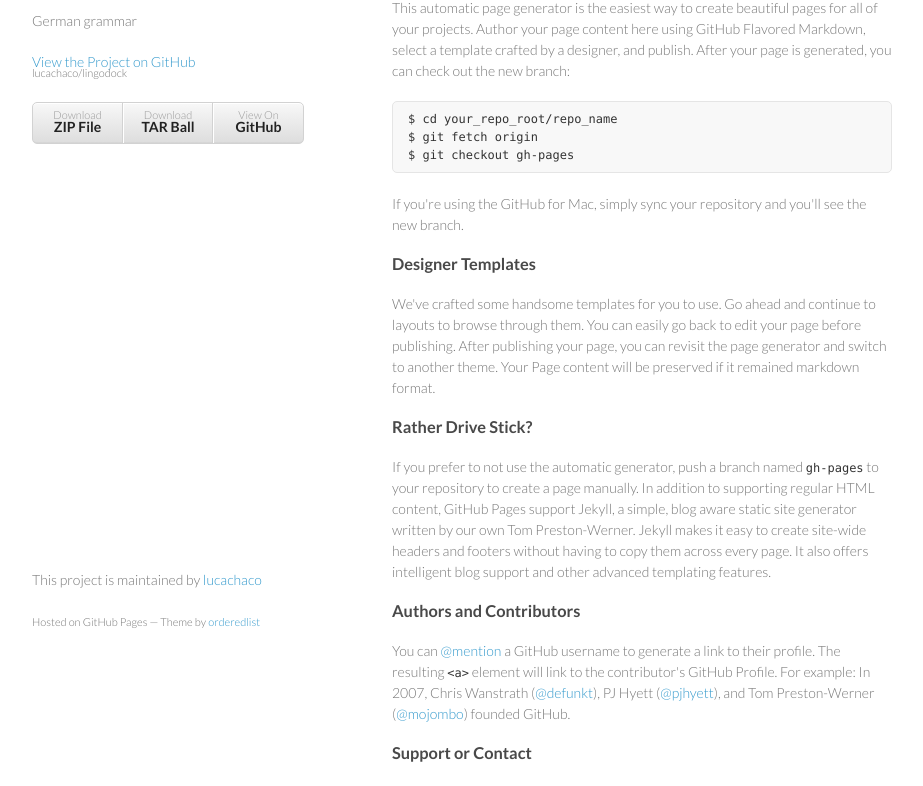
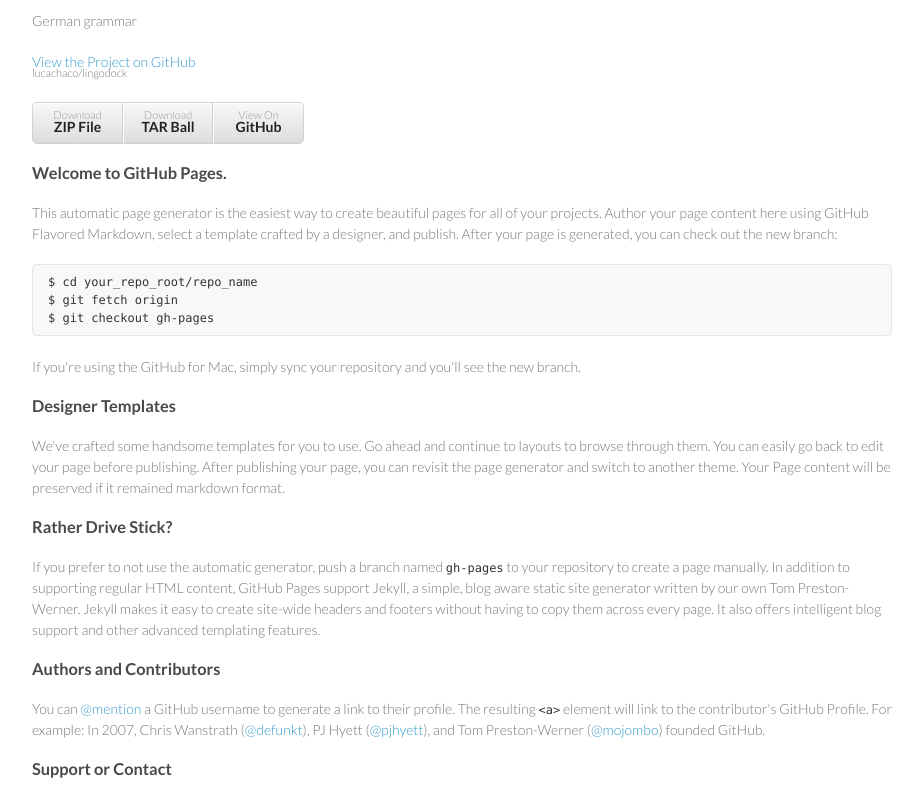
Before and after one commit to lucachaco/lingodock, a plain HTML site: page index.html in a window 1280 px wide. Shown: the part 99-885 px from the top of the page, without its empty margins (178-1101 px from the left). Drawn offline with Linux system fonts and the light colour scheme.

```diff
--- a/stylesheets/styles.css
+++ b/stylesheets/styles.css
@@ -96,9 +96,7 @@
 }
 
 header {
-  width:270px;
-  float:left;
-  position:fixed;
+
 }
 
 header ul {
@@ -160,9 +158,7 @@
 }
 
 section {
-  width:500px;
-  float:right;
-  padding-bottom:50px;
+
 }
 
 small {
@@ -177,10 +173,7 @@
 }
 
 footer {
-  width:270px;
-  float:left;
-  position:fixed;
-  bottom:50px;
+
 }
 
 @media print, screen and (max-width: 960px) {
```
Also changed, not shown: _layouts/default.html (added, +10 -0 lines), german/grammar/pronouns.html (added, +11 -0 lines).
